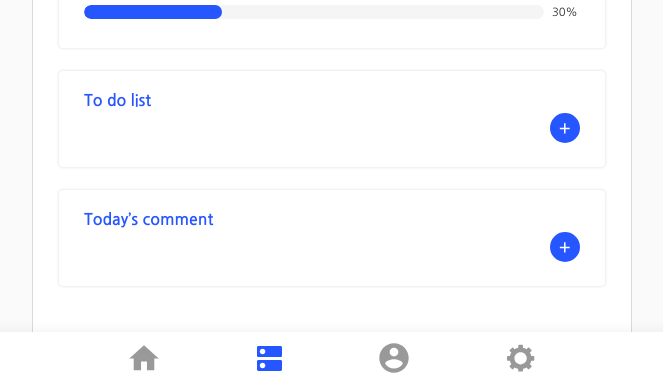
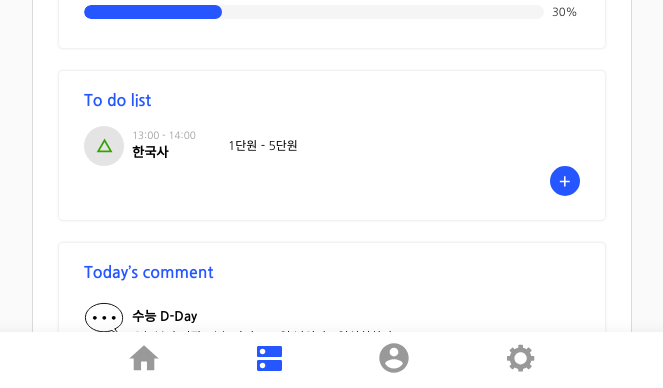
Before and after one commit to twentyOnes/FN_StudyShare, a React (Create React App) app in the folder front/: page /todo in a window 1280 px wide. Shown: the part 409-797 px from the top of the page, without its empty margins (308-971 px from the left). Built offline with nearby package versions, Linux system fonts and the light colour scheme; what facepaint would draw is missing.

Commit message:
add : 투두리스트 컴포넌트 마크업 완료

```diff
--- /dev/null
+++ b/front/src/components/Todo/TodoComment.tsx
@@ -0,0 +1,45 @@
+import React from "react";
+import { CommentItem, Comment, CommentState } from "./styles";
+
+const TodoComment: React.FC = () => {
+  return (
+    <CommentItem>
+      <CommentState>
+        <svg
+          width="40"
+          height="40"
+          viewBox="0 0 65 52"
+          fill="none"
+          xmlns="http://www.w3.org/2000/svg"
+        >
+          <path
+            d="M50.655 43.6514C50.655 43.6514 51.5195 47.8096 54.9777 49.4729C54.9777 49.4729 50.655 51.1362 45.4678 46.1463L43.7474 46.8033C40.272 47.8678 36.4767 48.45 32.4998 48.45C15.7884 48.45 2.24121 38.1127 2.24121 25.3554C2.24121 12.598 15.7884 2.26074 32.4998 2.26074C49.2112 2.26074 62.7585 12.598 62.7585 25.3554C62.7585 32.7902 60.3983 37.7634 53.2486 41.9881L50.655 43.6514Z"
+            stroke="black"
+            strokeWidth="1.5"
+            strokeMiterlimit="10"
+            strokeLinecap="round"
+            strokeLinejoin="round"
+          />
+          <path
+            d="M17.6041 28.8378C19.3491 28.8378 20.7638 27.4588 20.7638 25.7578C20.7638 24.0567 19.3491 22.6777 17.6041 22.6777C15.859 22.6777 14.4443 24.0567 14.4443 25.7578C14.4443 27.4588 15.859 28.8378 17.6041 28.8378Z"
+            fill="black"
+          />
+          <path
+            d="M32.9517 28.8378C34.6968 28.8378 36.1114 27.4588 36.1114 25.7578C36.1114 24.0567 34.6968 22.6777 32.9517 22.6777C31.2066 22.6777 29.792 24.0567 29.792 25.7578C29.792 27.4588 31.2066 28.8378 32.9517 28.8378Z"
+            fill="black"
+          />
+          <path
+            d="M48.2984 28.8378C50.0435 28.8378 51.4581 27.4588 51.4581 25.7578C51.4581 24.0567 50.0435 22.6777 48.2984 22.6777C46.5533 22.6777 45.1387 24.0567 45.1387 25.7578C45.1387 27.4588 46.5533 28.8378 48.2984 28.8378Z"
+            fill="black"
+          />
+        </svg>
+      </CommentState>
+      <Comment>
+        <h4>수능 D-Day</h4>
+        <p>오늘부터 시작! 수능까지 280일 남았다.. 열심히하자!</p>
+      </Comment>
+    </CommentItem>
+  );
+};
+
+export default TodoComment;
--- a/front/src/components/Todo/TodoList.tsx
+++ b/front/src/components/Todo/TodoList.tsx
@@ -3,11 +3,13 @@ import { TodoListBox } from "./styles";
 
 type Props = {
   title: string;
+  children: JSX.Element;
 };
-const TodoList: React.FC<Props> = ({ title }: Props) => {
+const TodoList: React.FC<Props> = ({ title, children }: Props) => {
   return (
     <TodoListBox>
       <h3>{title}</h3>
+      {children}
       <button type="button">
         <svg
           width="30"
--- /dev/null
+++ b/front/src/components/Todo/TodoListItem.tsx
@@ -0,0 +1,32 @@
+import React from "react";
+import { Item, Subject, State } from "./styles";
+
+const TodoListItem: React.FC = () => {
+  return (
+    <Item>
+      <State>
+        <svg
+          width="40"
+          height="40"
+          viewBox="0 0 70 70"
+          fill="none"
+          xmlns="http://www.w3.org/2000/svg"
+        >
+          <circle cx="35" cy="35" r="35" fill="#E4E4E4" />
+          <path
+            d="M24.7417 44.5L36 25L47.2583 44.5H24.7417Z"
+            stroke="#34A300"
+            strokeWidth="3"
+          />
+        </svg>
+      </State>
+      <Subject>
+        <span>13:00 - 14:00</span>
+        <h4>한국사</h4>
+      </Subject>
+      <p>1단원 - 5단원</p>
+    </Item>
+  );
+};
+
+export default TodoListItem;
--- a/front/src/components/Todo/styles.tsx
+++ b/front/src/components/Todo/styles.tsx
@@ -79,3 +79,62 @@ export const Goal = styled.div`
     font-size: 0.8em;
   }
 `;
+
+export const Item = styled.div`
+  align-items: center;
+  display: grid;
+  grid-template-columns: 3em 6em auto;
+  margin-top: 0.8em;
+  p {
+    color: #000;
+    font-size: 0.75em;
+    font-weight: 400;
+  }
+`;
+
+export const State = styled.div`
+  align-items: center;
+  display: grid;
+`;
+
+export const CommentState = styled.div`
+  align-items: start;
+  display: grid;
+  height: 100%;
+`;
+
+export const Subject = styled.div`
+  align-items: center;
+  display: grid;
+  span {
+    color: #999999;
+    font-size: 0.625em;
+    font-weight: 400;
+  }
+  h4 {
+    font-size: 0.825em;
+    color: #000;
+    font-weight: 700;
+  }
+`;
+
+export const Comment = styled.div`
+  padding-top: 0.6em;
+  h4 {
+    font-size: 0.825em;
+    color: #000;
+    font-weight: 700;
+  }
+  p {
+    color: #000;
+    font-size: 0.75em;
+    font-weight: 400;
+  }
+`;
+
+export const CommentItem = styled.div`
+  align-items: center;
+  display: grid;
+  grid-template-columns: 3em auto;
+  margin-top: 0.8em;
+`;
--- a/front/src/pages/Todo/index.tsx
+++ b/front/src/pages/Todo/index.tsx
@@ -5,6 +5,8 @@ import { TodoWrap } from "./styles";
 import TodoHeader from "@src/components/Todo/TodoHeader";
 import TodoGoal from "@src/components/Todo/TodoGoal";
 import TodoList from "@src/components/Todo/TodoList";
+import TodoComment from "@src/components/Todo/TodoComment";
+import TodoListItem from "@src/components/Todo/TodoListItem";
 
 const Todo: React.FC = () => {
   return (
@@ -13,8 +15,15 @@ const Todo: React.FC = () => {
       <TodoWrap>
         <TodoHeader name="둘리" />
         <TodoGoal />
-        <TodoList title="To do list" />
-        <TodoList title="Today’s comment" />
+
+        <TodoList title="To do list">
+          <TodoListItem />
+        </TodoList>
+
+        <TodoList title="Today’s comment">
+          <TodoComment />
+        </TodoList>
+
         <Fnb />
       </TodoWrap>
     </div>
```
